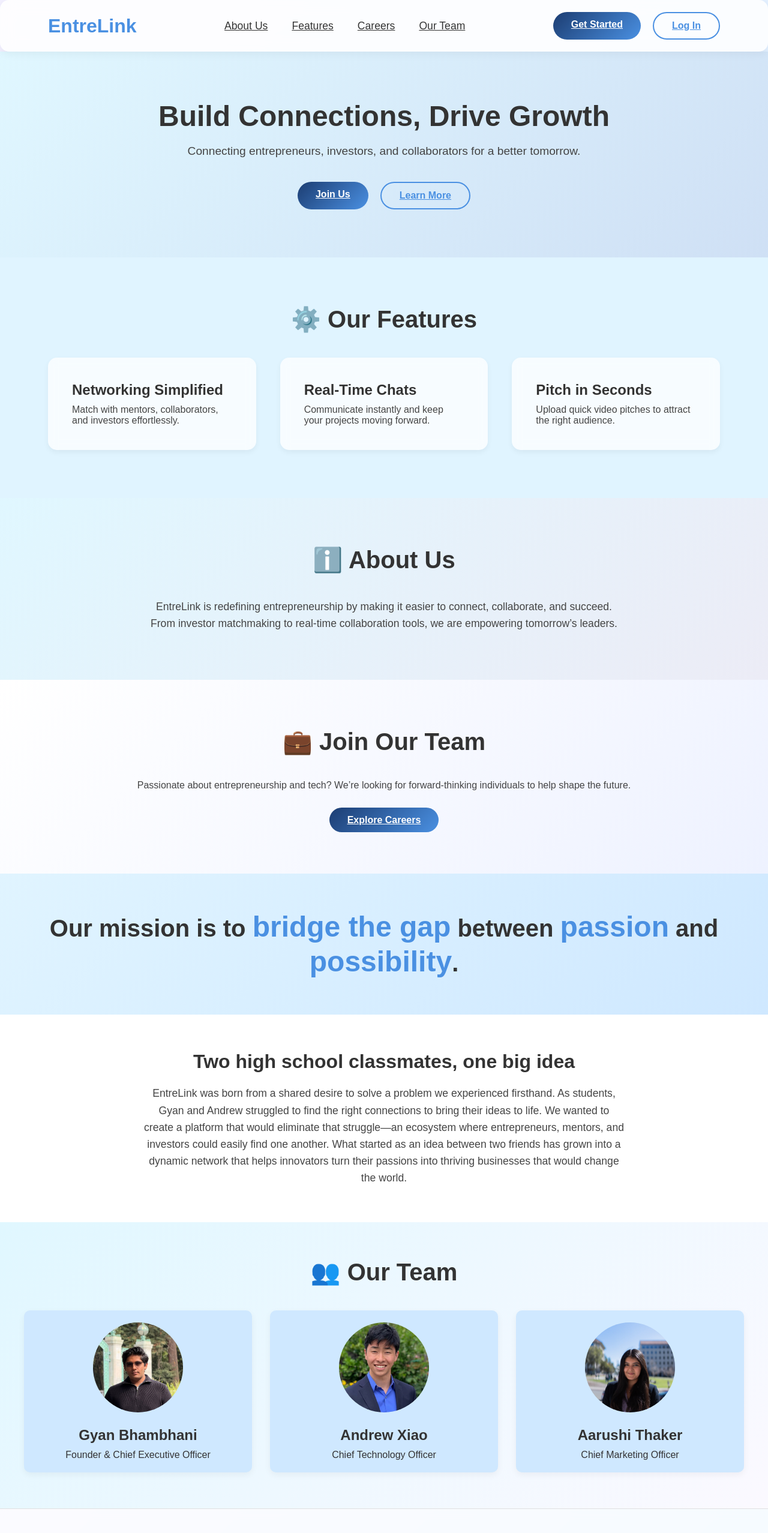
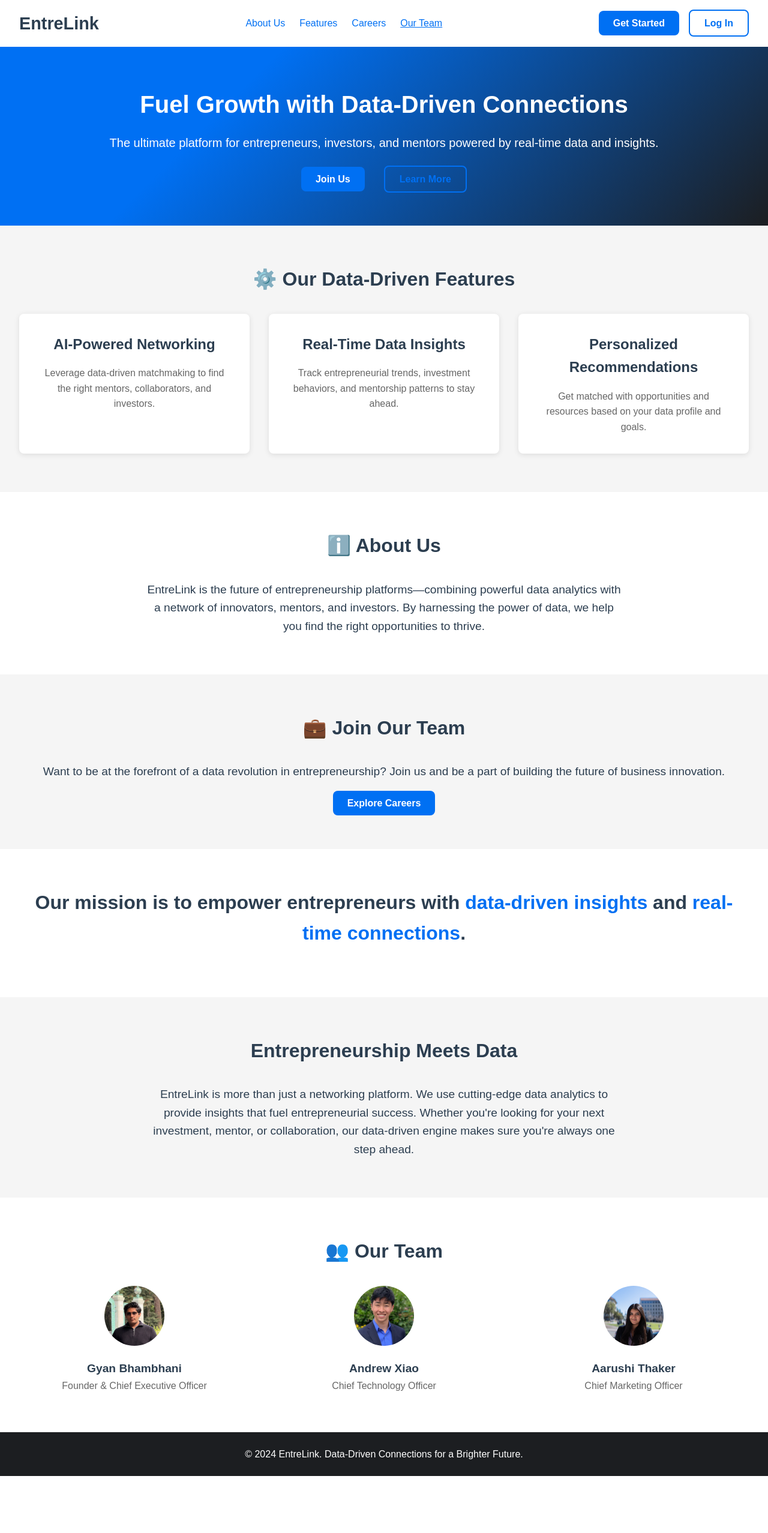
Before and after one commit to SimplyGenius-svg/ent-main, a React (Create React App) app: page / in a window 1280 px wide. Shown: the top 2555 px of the page at 60% size. After the commit the page ends 2460 px from the top, so only its background shows below. Built offline with nearby package versions, Linux system fonts and the light colour scheme; the HTML template or start-up script is replaced by a standard one.

Commit message:
data driven

```diff
--- a/package.json
+++ b/package.json
@@ -7,17 +7,21 @@
     "@testing-library/jest-dom": "^5.17.0",
     "@testing-library/react": "^13.4.0",
     "@testing-library/user-event": "^13.5.0",
+    "chart.js": "^4.4.5",
     "firebase": "^10.13.1",
     "firebase-admin": "^12.5.0",
     "jspdf": "^2.5.2",
     "openai": "^4.67.3",
     "pptxgenjs": "^3.12.0",
     "react": "^18.3.1",
+    "react-chartjs-2": "^5.2.0",
     "react-dom": "^18.3.1",
     "react-firebase-hooks": "^5.1.1",
+    "react-gauge-chart": "^0.5.1",
     "react-icons": "^5.3.0",
     "react-router-dom": "^6.26.2",
     "react-scripts": "5.0.1",
+    "react-scroll": "^1.9.0",
     "react-swipeable": "^7.0.1",
     "three": "^0.169.0",
     "web-vitals": "^2.1.4"
--- a/src/HomePage.js
+++ b/src/HomePage.js
@@ -27,8 +27,8 @@ const HomePage = () => {
       </header>
 
       <section className="hero-section">
-        <h1 className="headline">Build Connections, Drive Growth</h1>
-        <p className="subtext">Connecting entrepreneurs, investors, and collaborators for a better tomorrow.</p>
+        <h1 className="headline">Fuel Growth with Data-Driven Connections</h1>
+        <p className="subtext">The ultimate platform for entrepreneurs, investors, and mentors powered by real-time data and insights.</p>
         <div className="hero-cta">
           <a href="/signup" className="btn primary">Join Us</a>
           <a href="#our-team" className="btn secondary">Learn More</a>
@@ -36,44 +36,44 @@ const HomePage = () => {
       </section>
 
       <section id="features" className="features-section">
-        <h2 className="section-title"><span className="icon">⚙️</span> Our Features</h2>
+        <h2 className="section-title"><span className="icon">⚙️</span> Our Data-Driven Features</h2>
         <div className="features-grid">
           <div className="feature-card">
-            <h3>Networking Simplified</h3>
-            <p>Match with mentors, collaborators, and investors effortlessly.</p>
+            <h3>AI-Powered Networking</h3>
+            <p>Leverage data-driven matchmaking to find the right mentors, collaborators, and investors.</p>
           </div>
           <div className="feature-card">
-            <h3>Real-Time Chats</h3>
-            <p>Communicate instantly and keep your projects moving forward.</p>
+            <h3>Real-Time Data Insights</h3>
+            <p>Track entrepreneurial trends, investment behaviors, and mentorship patterns to stay ahead.</p>
           </div>
           <div className="feature-card">
-            <h3>Pitch in Seconds</h3>
-            <p>Upload quick video pitches to attract the right audience.</p>
+            <h3>Personalized Recommendations</h3>
+            <p>Get matched with opportunities and resources based on your data profile and goals.</p>
           </div>
         </div>
       </section>
 
       <section id="about" className="about-section">
         <h2 className="section-title"><span className="icon">ℹ️</span> About Us</h2>
-        <p className="about-text">EntreLink is redefining entrepreneurship by making it easier to connect, collaborate, and succeed. From investor matchmaking to real-time collaboration tools, we are empowering tomorrow’s leaders.</p>
+        <p className="about-text">EntreLink is the future of entrepreneurship platforms—combining powerful data analytics with a network of innovators, mentors, and investors. By harnessing the power of data, we help you find the right opportunities to thrive.</p>
       </section>
 
       <section id="careers" className="careers-section">
         <h2 className="section-title"><span className="icon">💼</span> Join Our Team</h2>
-        <p className="careers-text">Passionate about entrepreneurship and tech? We’re looking for forward-thinking individuals to help shape the future.</p>
+        <p className="careers-text">Want to be at the forefront of a data revolution in entrepreneurship? Join us and be a part of building the future of business innovation.</p>
         <a href="https://gyanb.notion.site/Entrelink-Careers-40c96e2d9b8345dda94b55c713f18344?pvs=4" className="btn primary">Explore Careers</a>
       </section>
 
-      {/* New Mission Section */}
+      {/* New Data Mission Section */}
       <section className="mission-section">
-        <h2 className="mission-title">Our mission is to <span>bridge the gap</span> between <span>passion</span> and <span>possibility</span>.</h2>
+        <h2 className="mission-title">Our mission is to empower entrepreneurs with <span>data-driven insights</span> and <span>real-time connections</span>.</h2>
       </section>
 
-      {/* Co-founder Story Section */}
-      <section className="cofounder-story">
-        <h2 className="section-title">Two high school classmates, one big idea</h2>
-        <p className="cofounder-text">
-        EntreLink was born from a shared desire to solve a problem we experienced firsthand. As students, Gyan and Andrew struggled to find the right connections to bring their ideas to life. We wanted to create a platform that would eliminate that struggle—an ecosystem where entrepreneurs, mentors, and investors could easily find one another. What started as an idea between two friends has grown into a dynamic network that helps innovators turn their passions into thriving businesses that would change the world.
+      {/* Data-Driven Entrepreneurship Section */}
+      <section className="data-driven-section">
+        <h2 className="section-title">Entrepreneurship Meets Data</h2>
+        <p className="data-driven-text">
+          EntreLink is more than just a networking platform. We use cutting-edge data analytics to provide insights that fuel entrepreneurial success. Whether you're looking for your next investment, mentor, or collaboration, our data-driven engine makes sure you're always one step ahead.
         </p>
       </section>
 
@@ -100,7 +100,7 @@ const HomePage = () => {
       </section>
 
       <footer className="footer">
-        <p>&copy; 2024 EntreLink. Building the future of connections.</p>
+        <p>&copy; 2024 EntreLink. Data-Driven Connections for a Brighter Future.</p>
       </footer>
     </div>
   );
--- a/src/styles/styles.css
+++ b/src/styles/styles.css
@@ -1,14 +1,15 @@
+/* styles/styles.css */
+
+/* Base styles */
 :root {
-  --primary-color: #4A90E2; /* Lightish blue */
-  --secondary-color: #1C3D72; /* Dark blue */
-  --background-light: #E0F4FF; /* Light blue background */
-  --background-dark: #CFE8FF; /* Dark blue background */
-  --text-primary: #333;
-  --text-secondary: #444; /* Darkened for better contrast */
-  --space-sm: 10px;
-  --space-md: 20px;
-  --space-lg: 40px;
-  --space-xl: 80px;
+  --primary-color: #0070f3;
+  --secondary-color: #1c1e21;
+  --text-color: #333;
+  --background-color: #f5f5f5;
+  --heading-font: 'Arial', sans-serif;
+  --body-font: 'Verdana', sans-serif;
+  --border-radius: 8px;
+  --transition-speed: 0.3s;
 }
 
 * {
@@ -17,473 +18,249 @@
   box-sizing: border-box;
 }
 
-html {
-  height: 100%; /* Ensure full height */
+body {
+  font-family: var(--body-font);
+  background-color: var(--background-color);
+  color: var(--text-color);
+  line-height: 1.6;
 }
 
-body {
-  min-height: 100%;
-  font-family: 'Poppins', sans-serif;
-  background: linear-gradient(135deg, #E0F4FF, #CFE8FF); /* Updated gradient */
-  color: #333;
-  overflow-x: hidden !important; /* Force-disable horizontal scroll */
-  overflow-y: auto !important; /* Force-enable vertical scrolling */
-  scroll-behavior: smooth; /* Smooth scrolling */
-  background-attachment: fixed;
-  transition: background-color 0.5s ease-in-out;
-}
-/* Custom Cursor */
-body {
-  cursor: url('cursor.svg'), auto; /* Custom cursor for a unique feel */
+a {
+  color: var(--primary-color);
+  text-decoration: none;
+  transition: color var(--transition-speed);
 }
 
-
-body::before {
-  content: '';
-  position: fixed;
-  top: 0;
-  left: 0;
-  width: 100vw;
-  height: 100vh;
-  z-index: -1;
-  background: linear-gradient(135deg, var(--background-light), var(--background-dark));
-  animation: gradientShift 10s ease infinite;
-}
-
-@keyframes gradientShift {
-  0%, 100% {
-    background: linear-gradient(135deg, var(--background-light), var(--background-dark));
-  }
-  50% {
-    background: linear-gradient(135deg, #DCE7FF, #B8DAFF);
-  }
+a:hover {
+  color: darken(var(--primary-color), 10%);
 }
 
 /* Header */
 .header {
-  padding: var(--space-md) var(--space-xl);
-  background: rgba(255, 255, 255, 0.85);
-  backdrop-filter: blur(12px);
   display: flex;
   justify-content: space-between;
   align-items: center;
-  border-radius: 15px;
-  box-shadow: 0px 4px 15px rgba(0, 0, 0, 0.05);
+  padding: 1rem 2rem;
+  background-color: white;
+  box-shadow: 0 2px 5px rgba(0, 0, 0, 0.1);
 }
 
-/* Font Update */
-body {
-  font-family: 'Montserrat', sans-serif; /* Updated to a more elegant font */
+.logo {
+  font-size: 1.8rem;
+  font-family: var(--heading-font);
+  font-weight: bold;
 }
 
-body {
-  scroll-behavior: smooth; /* Smooth scrolling */
+.navbar {
+  display: flex;
+  gap: 1.5rem;
 }
 
-/* Logo */
-.logo {
-  font-size: 2rem;
-  font-weight: bold;
-  color: var(--primary-color);
-  text-transform: none; /* Removed capitalization */
+.nav-item {
+  font-size: 1rem;
+  font-weight: 500;
 }
 
-/* Move Explore Careers button down */
-.careers-text {
-  color: var(--text-secondary);
-  margin-bottom: var(--space-lg); /* Added margin below the description */
+.underline {
+  text-decoration: underline;
 }
 
-/* Our Team Section */
-.our-team-section {
-  padding: var(--space-xl);
-  background: linear-gradient(135deg, #E0F7FF, #FBF9FF); /* Updated gradient */
+.cta-buttons a {
+  margin-left: 1rem;
+}
+
+/* Button styles */
+.btn {
+  padding: 0.75rem 1.5rem;
+  border-radius: var(--border-radius);
+  font-size: 1rem;
+  font-weight: bold;
+  cursor: pointer;
+  transition: background-color var(--transition-speed), transform var(--transition-speed);
+}
+
+.btn.primary {
+  background-color: var(--primary-color);
+  color: white;
+  border: none;
+}
+
+.btn.secondary {
+  background-color: transparent;
+  color: var(--primary-color);
+  border: 2px solid var(--primary-color);
+}
+
+.btn.primary:hover {
+  background-color: darken(var(--primary-color), 10%);
+}
+
+.btn.secondary:hover {
+  color: darken(var(--primary-color), 10%);
+  border-color: darken(var(--primary-color), 10%);
+}
+
+/* Hero Section */
+.hero-section {
+  text-align: center;
+  padding: 4rem 2rem;
+  background: linear-gradient(135deg, var(--primary-color) 30%, var(--secondary-color));
+  color: white;
+}
+
+.headline {
+  font-family: var(--heading-font);
+  font-size: 2.5rem;
+  margin-bottom: 1rem;
+}
+
+.subtext {
+  font-size: 1.25rem;
+  margin-bottom: 2rem;
+}
+
+.hero-cta a {
+  margin: 0 1rem;
+}
+
+/* Features Section */
+.features-section {
+  padding: 4rem 2rem;
+  background-color: var(--background-color);
+}
+
+.section-title {
+  font-family: var(--heading-font);
+  font-size: 2rem;
+  text-align: center;
+  margin-bottom: 2rem;
+}
+
+.features-grid {
+  display: grid;
+  grid-template-columns: repeat(auto-fit, minmax(250px, 1fr));
+  gap: 2rem;
+}
+
+.feature-card {
+  background-color: white;
+  padding: 2rem;
+  border-radius: var(--border-radius);
+  box-shadow: 0 2px 10px rgba(0, 0, 0, 0.1);
+  text-align: center;
+  transition: transform var(--transition-speed);
+}
+
+.feature-card:hover {
+  transform: translateY(-5px);
+}
+
+.feature-card h3 {
+  font-size: 1.5rem;
+  margin-bottom: 1rem;
+}
+
+.feature-card p {
+  font-size: 1rem;
+  color: #666;
+}
+
+/* About Section */
+.about-section {
+  padding: 4rem 2rem;
+  background-color: white;
+}
+
+.about-text {
+  max-width: 800px;
+  margin: 0 auto;
+  font-size: 1.2rem;
   text-align: center;
 }
 
-.team-text {
+/* Careers Section */
+.careers-section {
+  padding: 4rem 2rem;
+  background-color: var(--background-color);
+  text-align: center;
+}
+
+.careers-text {
   font-size: 1.2rem;
-  color: var(--text-secondary);
+  margin-bottom: 1.5rem;
+}
+
+/* Mission Section */
+.mission-section {
+  padding: 4rem 2rem;
+  background-color: white;
+  text-align: center;
+}
+
+.mission-title {
+  font-family: var(--heading-font);
+  font-size: 2rem;
+  margin-bottom: 1rem;
+}
+
+.mission-title span {
+  color: var(--primary-color);
+}
+
+/* Data-Driven Section */
+.data-driven-section {
+  padding: 4rem 2rem;
+  background-color: var(--background-color);
+  text-align: center;
+}
+
+.data-driven-text {
+  font-size: 1.2rem;
   max-width: 800px;
   margin: 0 auto;
-  line-height: 1.7;
-  margin-bottom: var(--space-lg); /* Added margin below team text */
+}
+
+/* Team Section */
+.our-team-section {
+  padding: 4rem 2rem;
+  background-color: white;
 }
 
 .team-grid {
   display: grid;
-  grid-template-columns: repeat(auto-fit, minmax(250px, 1fr));
-  gap: var(--space-lg);
-  max-width: 1200px;
-  margin: 0 auto;
+  grid-template-columns: repeat(auto-fit, minmax(200px, 1fr));
+  gap: 2rem;
+  justify-items: center;
 }
 
 .team-member {
-  background: rgba(255, 255, 255, 0.8);
-  padding: var(--space-md);
-  border-radius: 15px;
-  box-shadow: 0 4px 12px rgba(0, 0, 0, 0.05);
+  text-align: center;
+}
+
+.team-photo {
+  width: 100px;
+  height: 100px;
+  border-radius: 50%;
+  margin-bottom: 1rem;
 }
 
 .team-member h3 {
-  font-size: 1.5rem;
-  color: var(--text-primary);
+  font-size: 1.2rem;
 }
 
 .team-member p {
   font-size: 1rem;
-  color: var(--text-secondary);
-}
-
-
-.navbar {
-  display: flex;
-  gap: var(--space-lg); /* Increased spacing between links */
-}
-
-.nav-item {
-  color: var(--text-primary);
-  font-size: 1.1rem;
-  font-weight: 500;
-  transition: color 0.3s, transform 0.3s ease;
-}
-
-.nav-item:hover {
-  color: var(--primary-color);
-  transform: translateY(-3px); /* Slight movement on hover */
-}
-
-.cta-buttons {
-  display: flex;
-  gap: var(--space-md);
-}
-
-.btn {
-  padding: 12px 30px;
-  border-radius: 30px;
-  font-weight: 600;
-  transition: transform 0.3s ease;
-}
-
-.primary {
-  background: linear-gradient(135deg, var(--secondary-color), var(--primary-color)); /* Updated gradient */
-  color: white;
-}
-
-.primary:hover {
-  transform: translateY(-3px);
-  box-shadow: 0px 8px 15px rgba(0, 0, 0, 0.1);
-}
-
-.secondary {
-  background-color: transparent;
-  border: 2px solid var(--primary-color);
-  color: var(--primary-color);
-}
-
-.secondary:hover {
-  background-color: var(--primary-color);
-  color: white;
-  transform: translateY(-3px);
-}
-
-/* Responsive Design */
-@media (max-width: 768px) {
-  .navbar {
-    gap: var(--space-md); /* Reduce gap for smaller screens */
-  }
-
-  .cta-buttons {
-    flex-direction: column;
-    gap: var(--space-sm);
-  }
-
-  .logo {
-    font-size: 1.5rem;
-  }
-}
-
-
-/* Buttons */
-.btn {
-  padding: 12px 30px;
-  border-radius: 30px;
-  font-weight: 600;
-  transition: transform 0.3s ease;
-}
-
-.primary {
-  background: linear-gradient(135deg, var(--secondary-color), var(--primary-color)); /* Updated gradient */
-  color: white;
-}
-
-.primary:hover {
-  transform: translateY(-3px); /* Reduced the hover movement */
-  box-shadow: 0px 8px 15px rgba(0, 0, 0, 0.1); /* Refined the shadow */
-}
-
-.secondary {
-  background-color: transparent;
-  border: 2px solid var(--primary-color);
-  color: var(--primary-color);
-}
-
-.secondary:hover {
-  background-color: var(--primary-color);
-  color: white;
-  transform: translateY(-3px); /* Reduced the hover movement */
-}
-
-/* Hero Section */
-.hero-section {
-  padding: var(--space-xl);
-  text-align: center;
-  background: linear-gradient(135deg, #E0F7FF, #CFE0F5); /* Updated gradient */
-  box-shadow: 0 4px 12px rgba(0, 0, 0, 0.05); /* Reduced shadow intensity */
-}
-
-.headline {
-  font-size: 3rem;
-  color: var(--text-primary);
-  margin-bottom: var(--space-md);
-}
-
-.subtext {
-  font-size: 1.2rem;
-  color: var(--text-secondary);
-  margin-bottom: var(--space-lg);
-}
-
-.hero-cta {
-  display: flex;
-  gap: var(--space-md);
-  justify-content: center;
-}
-
-/* Features Section */
-.features-section {
-  padding: var(--space-xl);
-  background: var(--background-light);
-}
-
-.section-title {
-  font-size: 2.5rem;
-  color: var(--text-primary);
-  text-align: center;
-  margin-bottom: var(--space-lg);
-}
-
-.features-grid {
-  display: grid;
-  grid-template-columns: repeat(auto-fit, minmax(280px, 1fr)); /* Adjusted minimum column size */
-  gap: var(--space-lg);
-  max-width: 1200px;
-  margin: 0 auto;
-}
-
-.feature-card {
-  background: rgba(255, 255, 255, 0.75); /* Refined background opacity */
-  backdrop-filter: blur(8px); /* Slightly reduced blur */
-  padding: var(--space-lg);
-  border-radius: 15px;
-  box-shadow: 0 4px 10px rgba(0, 0, 0, 0.05);
-  transition: transform 0.3s ease, background-color 0.3s ease;
-}
-
-.feature-card:hover {
-  transform: translateY(-8px); /* Adjusted hover movement */
-  background-color: rgba(255, 255, 255, 0.85);
-}
-
-.feature-card h3 {
-  font-size: 1.5rem;
-  color: var(--text-primary);
-  margin-bottom: var(--space-sm);
-}
-
-.feature-card p {
-  font-size: 1rem;
-  color: var(--text-secondary);
-}
-
-/* About Section */
-.about-section {
-  padding: var(--space-xl);
-  background: linear-gradient(135deg, #E0F7FF, #ECECF6); /* Updated gradient */
-  text-align: center;
-}
-
-.about-text {
-  font-size: 1.1rem; /* Reduced font size for consistency */
-  color: var(--text-secondary);
-  max-width: 800px;
-  margin: 0 auto;
-  line-height: 1.6; /* Adjusted line height */
-}
-
-/* Careers Section */
-.careers-section {
-  padding: var(--space-xl);
-  background: linear-gradient(135deg, #FFFFFF, #EEF2FF); /* Updated gradient */
-  text-align: center;
+  color: #666;
 }
 
 /* Footer */
 .footer {
-  padding: var(--space-lg);
-  background: rgba(255, 255, 255, 0.7); /* Increased opacity for better contrast */
-  backdrop-filter: blur(8px);
   text-align: center;
-  border-top: 1px solid #E0E0E0;
+  padding: 1.5rem;
+  background-color: var(--secondary-color);
+  color: white;
 }
 
 .footer p {
-  color: #555; /* Darkened text for better contrast */
   font-size: 1rem;
 }
-
-/* Responsive Design */
-@media (max-width: 768px) {
-  .features-grid {
-    grid-template-columns: 1fr;
-  }
-
-  .cta-buttons {
-    flex-direction: column;
-    align-items: center;
-  }
-
-  .headline {
-    font-size: 2.5rem;
-  }
-
-  .subtext {
-    font-size: 1.1rem;
-  }
-}
-
-.nav-item {
-  color: var(--text-primary);
-  font-size: 1.1rem;
-  font-weight: 500;
-  transition: color 0.3s, transform 0.3s ease;
-}
-
-/* Always underline the Our Team tab */
-.nav-item.underline {
-  text-decoration: underline; /* Always underlined */
-}
-
-.nav-item:hover {
-  color: var(--primary-color);
-  transform: translateY(-3px);
-}
-
-
-/* Mission Section */
-.mission-section {
-  background: linear-gradient(135deg, #E0F4FF, #CFE8FF); /* Updated to light blue and dark blue */
-  padding: 60px 20px;
-  text-align: center;
-}
-
-.mission-title {
-  font-size: 2.5rem;
-  color: #333;
-  line-height: 1.2;
-  font-weight: bold;
-}
-
-.mission-title span {
-  color: var(--primary-color);
-  font-size: 3rem;
-  font-weight: 700;
-}
-
-/* Co-founder Story */
-.cofounder-story {
-  background: #fff; /* Kept white background */
-  padding: 60px 20px;
-  text-align: center;
-}
-
-.cofounder-story .section-title {
-  font-size: 2rem;
-  margin-bottom: 20px;
-  color: var(--text-primary);
-  font-weight: bold;
-}
-
-.cofounder-text {
-  font-size: 1.1rem;
-  color: var(--text-secondary);
-  max-width: 800px;
-  margin: 0 auto;
-  line-height: 1.6;
-}
-
-/* Our Team Section */
-.our-team-section {
-  background-color: #4A90E2; /* Updated to lightish blue */
-  padding: 60px 20px;
-  text-align: center;
-}
-
-.our-team-section .section-title {
-  color: #333;
-  margin-bottom: 40px;
-}
-
-.team-grid {
-  display: grid;
-  grid-template-columns: repeat(auto-fit, minmax(250px, 1fr));
-  gap: 30px;
-}
-
-.team-member {
-  background: #CFE8FF; /* Updated to dark blue */
-  padding: 20px;
-  border-radius: 10px;
-  text-align: center;
-  color: #ffffff;
-}
-
-.team-photo-placeholder {
-  background: #E0F4FF; /* Updated to light blue */
-  border-radius: 50%;
-  width: 150px;
-  height: 150px;
-  margin: 0 auto 20px;
-}
-
-.team-member h3 {
-  font-size: 1.5rem;
-  margin-bottom: 10px;
-}
-
-.team-member p {
-  font-size: 1rem;
-  color: #333;
-}
-
-/* Footer */
-.footer {
-  padding: var(--space-lg);
-  background: rgba(255, 255, 255, 0.7);
-  backdrop-filter: blur(8px);
-  text-align: center;
-  border-top: 1px solid #e0e0e0;
-}
-
-.footer p {
-  color: #555;
-  font-size: 1rem;
-}
-
-.team-photo {
-  border-radius: 50%;
-  width: 150px;
-  height: 150px;
-  object-fit: cover; /* Ensures the image fits nicely into the circle */
-  margin: 0 auto 20px;
-}
```
Also changed, not shown: src/api.js (added, +25 -0 lines), 1 other file (tests, documents, lock files or other folders).
